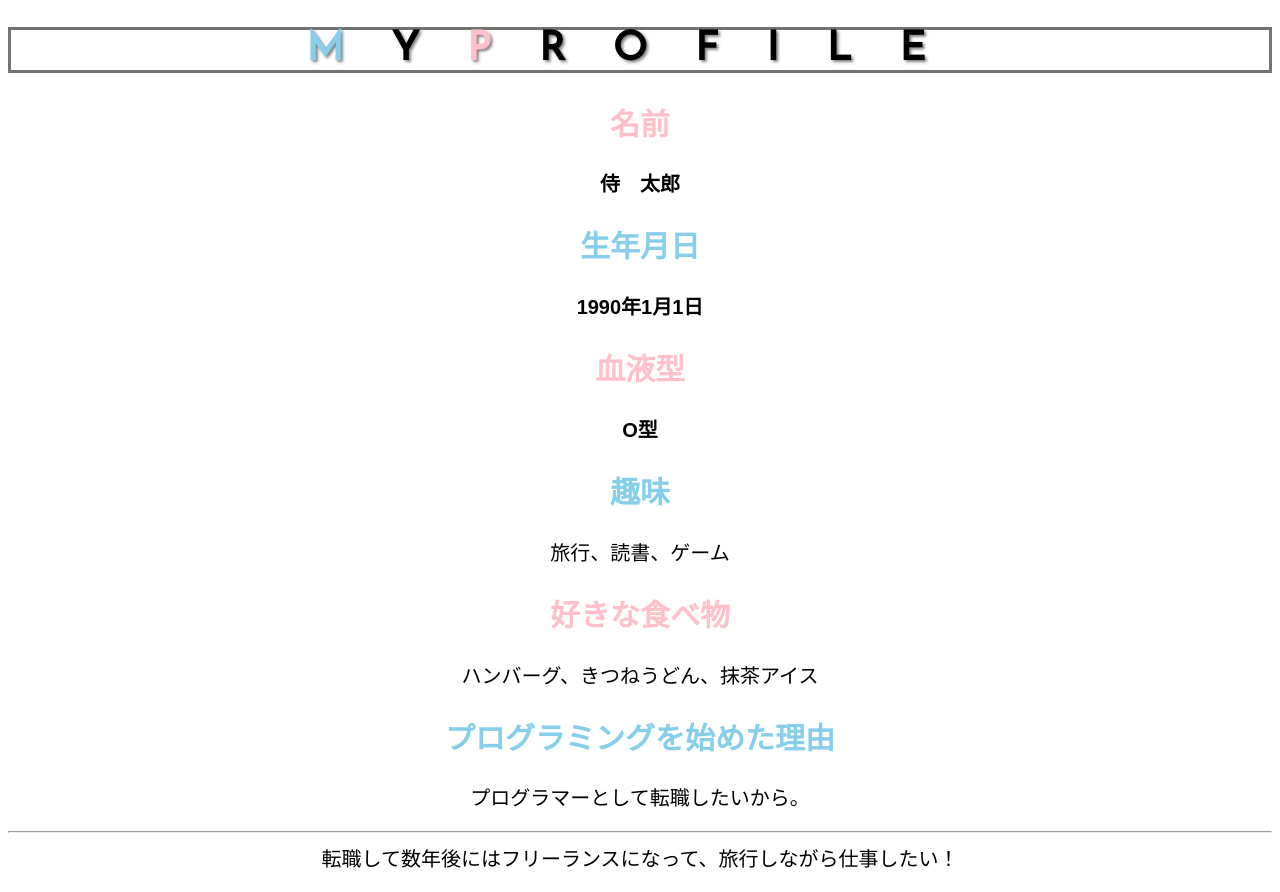
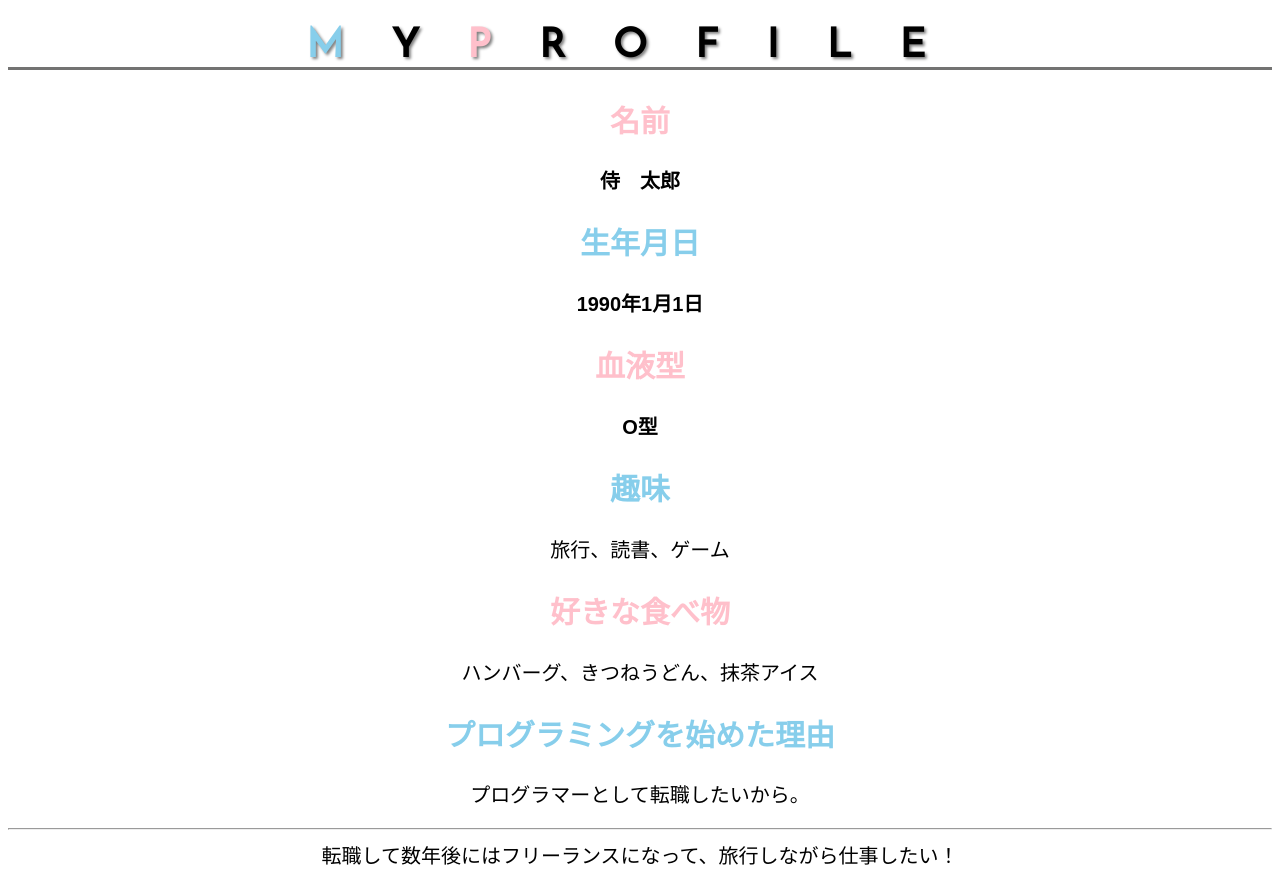
Before and after one commit to mahikareti6/html-css-basic-kadai, a plain HTML site: page kadai₋015/kadai₋015.html in a window 1280 px wide. Drawn offline with Linux system fonts and the light colour scheme.

Commit message:
Add files via upload

```diff
--- a/kadai₋015/style.css
+++ b/kadai₋015/style.css
@@ -17,7 +17,7 @@ h1 {
   font-size:2em;
   letter-spacing: 1.2em;
   text-shadow: 2px 2px 3px gray;
-  border: solid 3px rgb(115, 115, 114);
+  border-bottom: solid 3px rgb(115, 115, 114);
 }
 
 #basic > p {
```
